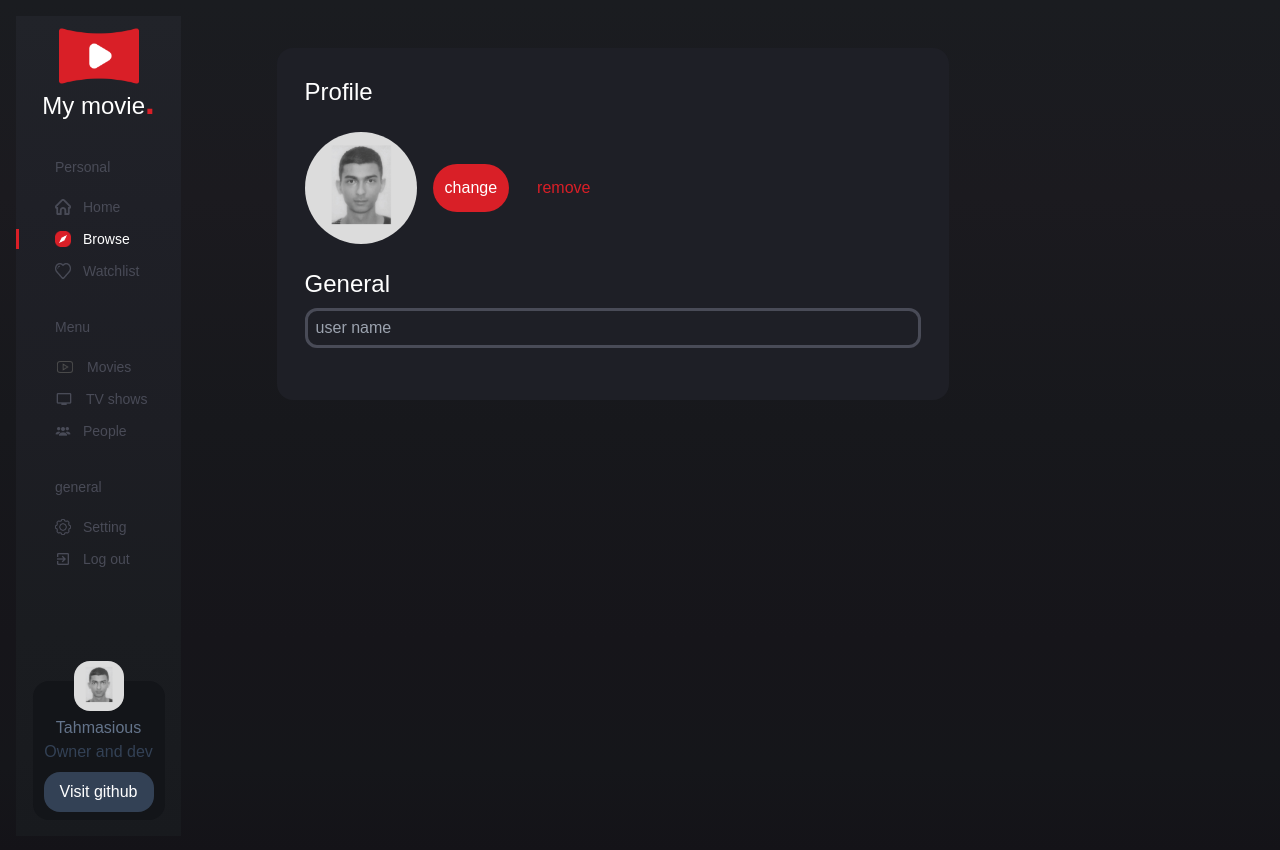
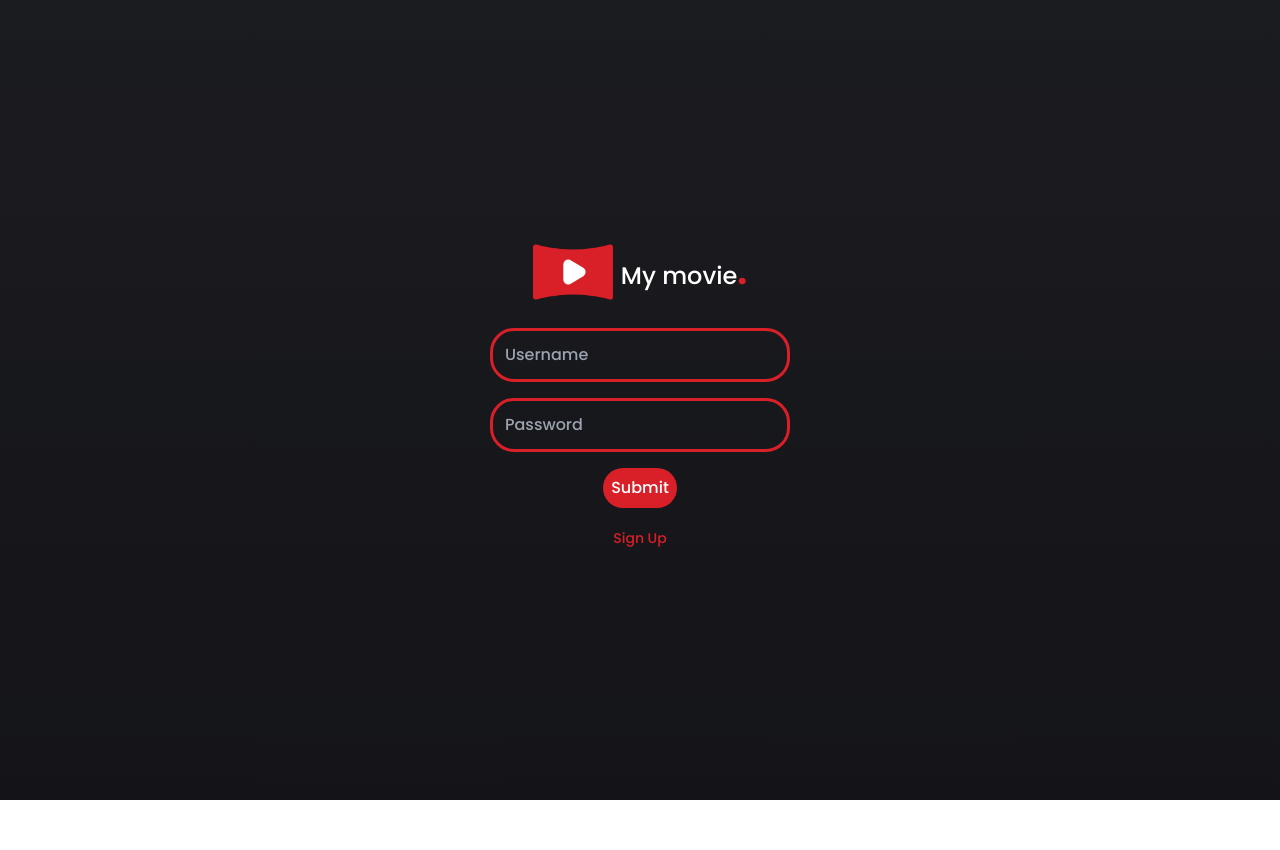
Before and after one commit to alimirmohammad/academy-movie, a Vue app: page / in a window 1280 px wide. After the commit the page ends 800 px from the top, so only its background shows below. Built offline with nearby package versions, Linux system fonts and the light colour scheme.

Commit message:
feat: add login page

```diff
--- a/index.html
+++ b/index.html
@@ -4,6 +4,12 @@
     <meta charset="UTF-8">
     <link rel="icon" href="/favicon.ico">
     <meta name="viewport" content="width=device-width, initial-scale=1.0">
+    <link rel="preconnect" href="https://fonts.googleapis.com" />
+    <link rel="preconnect" href="https://fonts.gstatic.com" crossorigin />
+    <link
+      href="https://fonts.googleapis.com/css2?family=Poppins:ital,wght@0,300;0,500;0,600;0,700;0,800;0,900;1,900&display=swap"
+      rel="stylesheet"
+    />
     <title>Vite App</title>
   </head>
   <body>
--- a/src/App.vue
+++ b/src/App.vue
@@ -1,7 +1,7 @@
 <template>
-  <ProfilePage />
+  <LoginPage />
 </template>
 
 <script setup>
-import ProfilePage from '@/pages/ProfilePage.vue';
+import LoginPage from '@/pages/LoginPage.vue'
 </script>
--- /dev/null
+++ b/src/pages/LoginPage.vue
@@ -0,0 +1,89 @@
+<template>
+  <main class="flex justify-center">
+    <section class="inline-flex flex-col justify-center h-[100vh] m-auto items-center w-[300px]">
+      <div class="logo-container mb-4 flex items-center gap-2 justify-center content-center">
+        <img
+          src="/images/logo.png"
+          alt="mymovie logo"
+          class="logo inline-block"
+          width="80px"
+          height="80px"
+        />
+        <div class="divider bg-slate-700 w-px h-[40px]"></div>
+        <h1 class="text-white text-[24px]">
+          My movie<strong class="text-[35px] text-primary">.</strong>
+        </h1>
+      </div>
+
+      <form
+        action="#"
+        class="flex flex-col items-center gap-2 justify-center content-center text-secondary w-full"
+      >
+        <label for="username" class="hidden"></label>
+        <input
+          type="text"
+          name="username"
+          placeholder="Username"
+          class="border-[3px] border-primary rounded-3xl block bg-transparent p-3 outline-none w-full"
+        />
+        <p class="error" id="username"></p>
+        <label for="password" class="hidden"></label>
+        <input
+          type="text"
+          name="password"
+          placeholder="Password"
+          class="border-[3px] border-primary rounded-3xl block bg-transparent p-3 outline-none w-full"
+        />
+        <p class="error" id="password"></p>
+        <input type="submit" class="bg-primary text-white p-2 rounded-3xl" />
+      </form>
+      <a href="./signup.html" class="text-primary text-sm text-center p-5 inline-block">Sign Up</a>
+    </section>
+  </main>
+</template>
+
+<script setup></script>
+
+<style scoped>
+.divider {
+  display: none;
+}
+.logo {
+  width: 80px;
+  height: 80px;
+  display: table;
+  margin: auto;
+}
+main {
+  @apply min-h-screen;
+  background: rgb(26, 28, 32);
+  background: -moz-linear-gradient(
+    180deg,
+    rgba(26, 28, 32, 1) 0%,
+    rgba(27, 26, 31, 1) 23%,
+    rgba(23, 24, 28, 1) 50%,
+    rgba(22, 21, 26, 1) 75%,
+    rgba(21, 22, 26, 1) 90%,
+    rgba(20, 19, 24, 1) 100%
+  );
+  background: -webkit-linear-gradient(
+    180deg,
+    rgba(26, 28, 32, 1) 0%,
+    rgba(27, 26, 31, 1) 23%,
+    rgba(23, 24, 28, 1) 50%,
+    rgba(22, 21, 26, 1) 75%,
+    rgba(21, 22, 26, 1) 90%,
+    rgba(20, 19, 24, 1) 100%
+  );
+  background: linear-gradient(
+    180deg,
+    rgba(26, 28, 32, 1) 0%,
+    rgba(27, 26, 31, 1) 23%,
+    rgba(23, 24, 28, 1) 50%,
+    rgba(22, 21, 26, 1) 75%,
+    rgba(21, 22, 26, 1) 90%,
+    rgba(20, 19, 24, 1) 100%
+  );
+  filter: progid:DXImageTransform.Microsoft.gradient(startColorstr="#1a1c20",endColorstr="#141318",GradientType=1);
+}
+</style>
```
